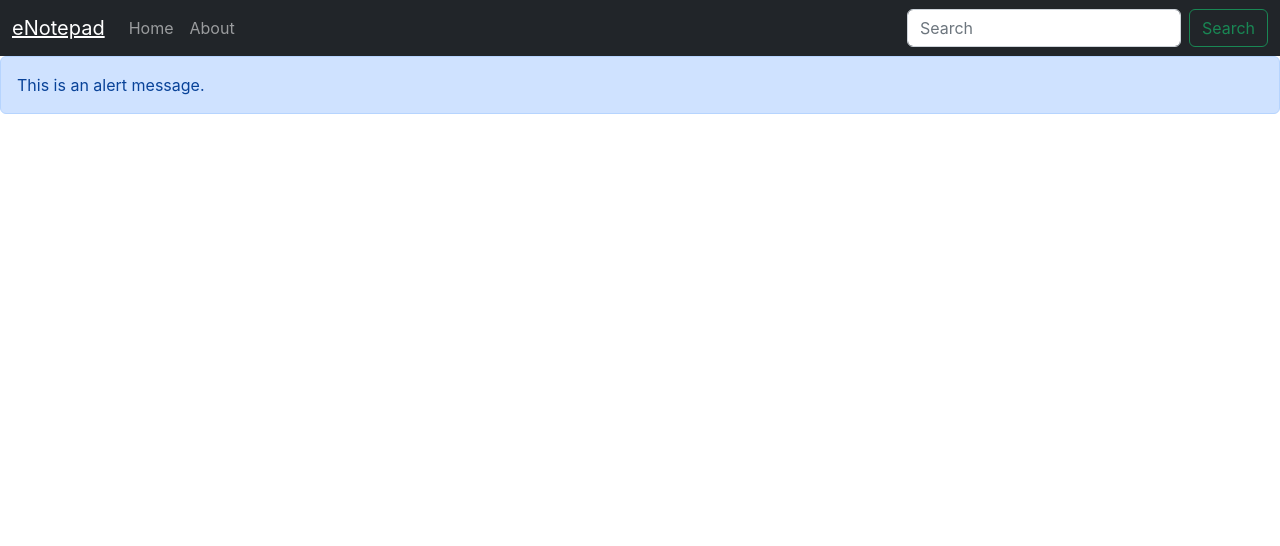
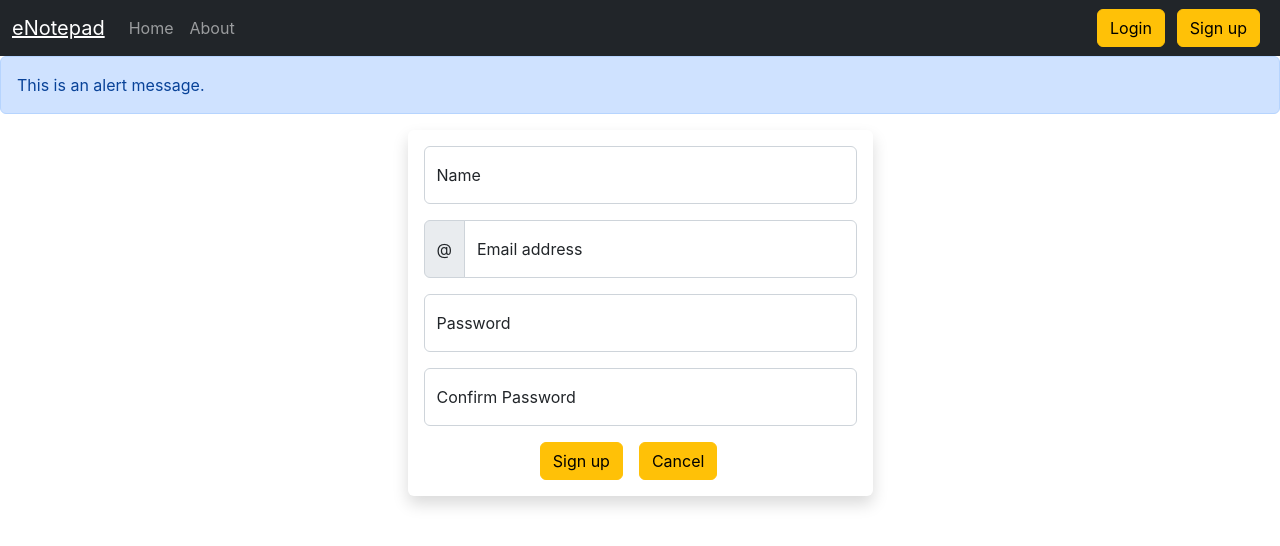
Before and after one commit to kanavbadwal/enotepad, a React (Create React App) app: page /signup in a window 1280 px wide. Shown: the top 546 px of the page. Built offline with nearby package versions, Linux system fonts and the light colour scheme; no server answers.

Commit message:
login, sign up and bootstrap layouts

```diff
--- a/src/App.js
+++ b/src/App.js
@@ -5,6 +5,8 @@ import Home from "./components/Home";
 import About from "./components/About";
 import NoteState from "./context/notes/NoteState";
 import Alert from "./components/Alert";
+import Login from "./components/Login";
+import Signup from "./components/Signup";
 
 function App() {
   return (
@@ -17,6 +19,8 @@ function App() {
             <Routes>
               <Route path="/" element={<Home />} />
               <Route path="/about" element={<About />} />
+              <Route path="/login" element={<Login />} />
+              <Route path="/signup" element={<Signup />} />
             </Routes>
           </div>
         </Router>
--- a/src/components/Addnote.js
+++ b/src/components/Addnote.js
@@ -27,8 +27,8 @@ const Addnote = () => {
   };
 
   return (
-    <div className="container my-3">
-      <h2>Add a note</h2>
+    <div className="container col-md-5 shadow p-3 mb-5 bg-body-tertiary rounded">
+      <h2 className="d-flex justify-content-evenly">Add a note</h2>
       <form className="my-3">
         <div className="mb-3">
           <label htmlFor="title" className="form-label">
--- /dev/null
+++ b/src/components/Login.js
@@ -0,0 +1,77 @@
+import React, { useState } from "react";
+import { useNavigate } from "react-router-dom";
+// import { Redirect } from "react-router-dom";
+
+const Login = () => {
+  const host_env = process.env.REACT_APP_HOST;
+  const [credentials, setCredentials] = useState({ email: "", password: "" });
+  let history = useNavigate();
+
+  // handleSubmit function
+  const handleSubmit = async (e) => {
+    e.preventDefault();
+    try {
+      // Api Call
+      const response = await fetch(`${host_env}/api/auth/login`, {
+        method: "POST",
+        headers: {
+          "Content-Type": "application/json",
+        },
+        body: JSON.stringify(credentials),
+      });
+      const json = await response.json();
+      console.log(json);
+      if (json.success) {
+        // Save the auth token and redirect
+        localStorage.setItem("token", json.authtoken);
+        history("/");
+        // window.location = "/";
+      } else {
+        alert("Invalid credentials.");
+      }
+    } catch (error) {
+      console.log("error :" + error);
+    }
+  };
+
+  // onChange function
+  const onChange = (e) => {
+    setCredentials({ ...credentials, [e.target.name]: e.target.value });
+  };
+
+  return (
+    <div className="container col-md-5 shadow p-3 mb-5 bg-body-tertiary rounded ">
+      <form onSubmit={handleSubmit}>
+        <div className="form-floating mb-3">
+          <input
+            type="email"
+            className="form-control"
+            id="email"
+            name="email"
+            placeholder="name@example.com"
+            onChange={onChange}
+            value={credentials.email}
+          />
+          <label htmlFor="floatingInput">Email address</label>
+        </div>
+        <div className="form-floating mb-3">
+          <input
+            value={credentials.password}
+            onChange={onChange}
+            type="password"
+            className="form-control"
+            id="password"
+            placeholder="Password"
+            name="password"
+          />
+          <label htmlFor="floatingPassword">Password</label>
+        </div>
+        <button type="submit" className="btn btn-warning ">
+          Login
+        </button>
+      </form>
+    </div>
+  );
+};
+
+export default Login;
--- a/src/components/Navbar.js
+++ b/src/components/Navbar.js
@@ -49,15 +49,12 @@ const Navbar = () => {
             </li>
           </ul>
           <form className="d-flex" role="search">
-            <input
-              className="form-control me-2"
-              type="search"
-              placeholder="Search"
-              aria-label="Search"
-            />
-            <button className="btn btn-outline-success" type="submit">
-              Search
-            </button>
+            <Link className="btn btn-warning mx-1" to="/login" role="button">
+              Login
+            </Link>
+            <Link className="btn btn-warning mx-2" to="/signup" role="button">
+              Sign up
+            </Link>
           </form>
         </div>
       </div>
--- a/src/components/Notes.js
+++ b/src/components/Notes.js
@@ -155,8 +155,8 @@ const Notes = () => {
         </div>
       </div>
 
-      <div className="row my-3">
-        <h2>You notes</h2>
+      <div className="row my-3 container shadow p-3 mb-5 bg-body-tertiary rounded ">
+        <h2 className="d-flex justify-content-evenly">All notes</h2>
         <div className="container">
           {notes.length === 0 && "No notes available."}
         </div>
--- /dev/null
+++ b/src/components/Signup.js
@@ -0,0 +1,119 @@
+import React, { useState } from "react";
+import { useNavigate } from "react-router-dom";
+
+const Signup = () => {
+  const host_env = process.env.REACT_APP_HOST;
+  const [credentials, setCredentials] = useState({
+    name: "",
+    email: "",
+    password: "",
+    cpassword: "",
+  });
+  let history = useNavigate();
+
+  // handleChnage function
+  const handleSubmit = async (e) => {
+    e.preventDefault();
+    try {
+      // Api Call
+      const response = await fetch(`${host_env}/api/auth/createuser`, {
+        method: "POST",
+        headers: {
+          "Content-Type": "application/json",
+        },
+        body: JSON.stringify({
+          name: credentials.name,
+          email: credentials.email,
+          password: credentials.password,
+        }),
+      });
+      const json = await response.json();
+      console.log("Signed up,");
+      console.log(json);
+      if (json.success) {
+        // Save the auth token and redirect
+        localStorage.setItem("token", json.authtoken);
+        history("/");
+        // window.location = "/";
+      }
+    } catch (error) {
+      console.log("error :" + error);
+    }
+  };
+
+  // onCHange function
+  const onChange = (e) => {
+    setCredentials({ ...credentials, [e.target.name]: e.target.value });
+  };
+  return (
+    <div className="container col-md-5 shadow p-3 mb-5 bg-body-tertiary rounded">
+      <form onSubmit={handleSubmit}>
+        <div className="form-floating mb-3">
+          <input
+            type="text"
+            htmlFor="name"
+            className="form-control"
+            id="name"
+            name="name"
+            placeholder="name@example.com"
+            onChange={onChange}
+            minLength="3"
+          />
+          <label htmlFor="floatingInput">Name</label>
+        </div>
+        <div className="input-group mb-3">
+          <span className="input-group-text">@</span>
+          <div className="form-floating">
+            <input
+              onChange={onChange}
+              type="email"
+              htmlFor="email"
+              className="form-control"
+              id="email"
+              name="email"
+              placeholder="name@example.com"
+            />
+            <label htmlFor="floatingInputGroup1">Email address</label>
+          </div>
+        </div>
+        <div className="form-floating mb-3">
+          <input
+            onChange={onChange}
+            type="password"
+            htmlFor="password"
+            className="form-control"
+            id="password"
+            placeholder="Password"
+            name="password"
+            minLength="5"
+          />
+          <label htmlFor="floatingPassword">Password</label>
+        </div>
+        <div className="form-floating mb-3">
+          <input
+            onChange={onChange}
+            type="password"
+            htmlFor="cpassword"
+            className="form-control"
+            id="cpassword"
+            placeholder="Confirm Password"
+            name="cpassword"
+          />
+          <label htmlFor="floatingPassword">Confirm Password</label>
+        </div>
+        <div className="col-6  mx-auto">
+          <button
+            type="submit"
+            className="btn btn-warning mx-2"
+            disabled={!(credentials.password === credentials.cpassword)}
+          >
+            Sign up
+          </button>
+          <button className="btn btn-warning mx-2 ">Cancel</button>
+        </div>
+      </form>
+    </div>
+  );
+};
+
+export default Signup;
--- a/src/context/notes/NoteState.js
+++ b/src/context/notes/NoteState.js
@@ -2,14 +2,15 @@ import { useState } from "react";
 import NoteContext from "./noteContext";
 
 const NoteState = (props) => {
-  const host = "http://localhost:4000";
+  //const host = "http://localhost:4000";
+  const host_env = process.env.REACT_APP_HOST;
 
   const [notes, setNotes] = useState([]);
 
   // Get all notes.
   const getNotes = async () => {
     // Api Call
-    const response = await fetch(`${host}/api/notes/fetchallnotes`, {
+    const response = await fetch(`${host_env}/api/notes/fetchallnotes`, {
       method: "GET",
       headers: {
         "auth-token":
@@ -24,7 +25,7 @@ const NoteState = (props) => {
   const addNote = async (title, description, tag) => {
     // Api Call
 
-    const response = await fetch(`${host}/api/notes/addnote`, {
+    const response = await fetch(`${host_env}/api/notes/addnote`, {
       method: "POST",
       headers: {
         "Content-Type": "application/json",
@@ -41,7 +42,7 @@ const NoteState = (props) => {
   // Delete an existing note.
   const deleteNote = async (id) => {
     // Api Call
-    const response = await fetch(`${host}/api/notes/deletenote/${id}`, {
+    const response = await fetch(`${host_env}/api/notes/deletenote/${id}`, {
       method: "DELETE",
       headers: {
         "Content-Type": "application/json",
@@ -58,7 +59,7 @@ const NoteState = (props) => {
 
   const editNote = async (id, title, description, tag) => {
     // Api Call
-    const response = await fetch(`${host}/api/notes/updatenote/${id}`, {
+    const response = await fetch(`${host_env}/api/notes/updatenote/${id}`, {
       method: "PUT",
       headers: {
         "Content-Type": "application/json",
```
Also changed, not shown: 1 other file (tests, documents, lock files or other folders).
